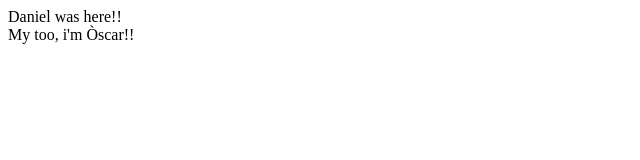
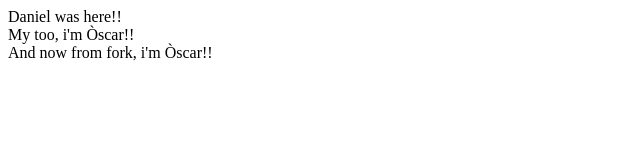
Before and after one commit to garganiel/test5, a plain HTML site: page public_html/index.html in a window 1280 px wide. Shown: the whole page, without its empty margins (0-640 px from the left). Drawn offline with Linux system fonts and the light colour scheme.

Commit message:
Update index.html

```diff
--- a/public_html/index.html
+++ b/public_html/index.html
@@ -11,5 +11,7 @@ and open the template in the editor.
     <body>
         <div>Daniel was here!!</div>
         <div>My too, i'm Òscar!!</div>
+        <div>And now from fork, i'm Òscar!!</div>
+
     </body>
 </html>
```
